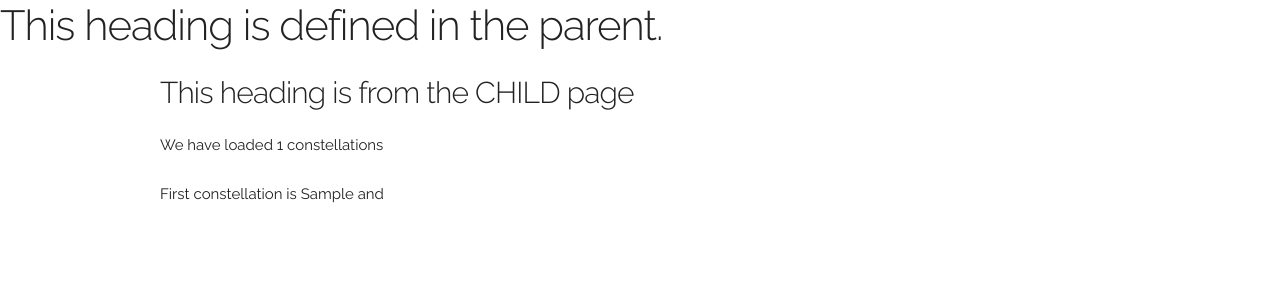
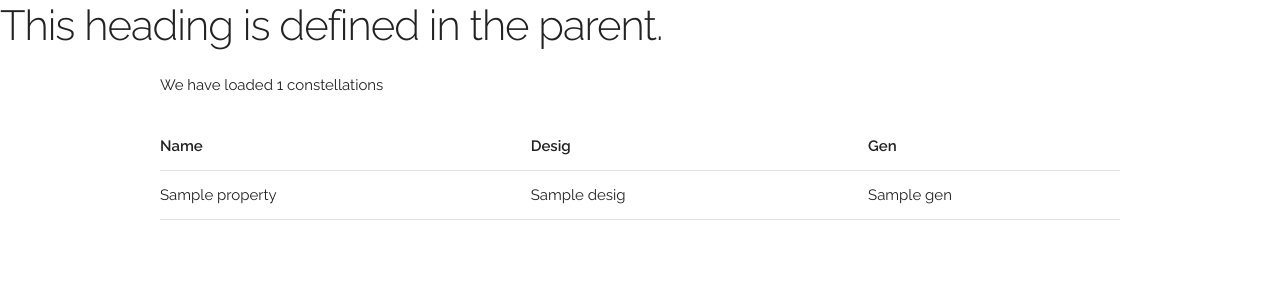
Before and after one commit to mgudapak/88, a Flask app: template app/templates/index.html in a window 1280 px wide. Shown: the top 300 px of the page. Run offline with Flask 2, Linux system fonts and the light colour scheme; the template is opened without the code that fills it: most values are stand-ins (such as "Sample title", 1, 10 or a date in 2020); some libraries are stand-ins or nearby versions.

Commit message:
successfully processed constellation data in template

```diff
--- a/app/__init__.py
+++ b/app/__init__.py
@@ -3,10 +3,8 @@ from flask import Flask, render_template
 from data.constellations import constellations
 
 constellations = constellations
-# constellation_data_files = constellation_data_files
 
 print constellations
-# print constellation_data_files
 
 app = Flask(__name__, instance_relative_config=True)
 app.config.from_object('config')  # reads from config.py in root folder
--- a/app/templates/index.html
+++ b/app/templates/index.html
@@ -5,9 +5,26 @@
     <div class="container">
         <div class="row">
             <div>
-                <h4>This heading is from the CHILD page</h4>
                 <p>We have loaded {{ constellations|length }} constellations</p>
-                <p>First constellation is {{ constellations['And'] }}</p>
+
+                <table class="u-full-width">
+                  <thead>
+                    <tr>
+                      <th>Name</th>
+                      <th>Desig</th>
+                      <th>Gen</th>
+                    </tr>
+                  </thead>
+                  <tbody>
+                    {% for key, value in constellations.iteritems() %}
+                        <tr>
+                            <td>{{ value['properties']['name']|e }}</td>
+                            <td>{{ value['properties']['desig']|e }}</td>
+                            <td>{{ value['properties']['gen']|e }}</td>
+                        </tr>
+                    {% endfor %}
+                  </tbody>
+                </table>
             </div>
         </div>
     </div>
```
